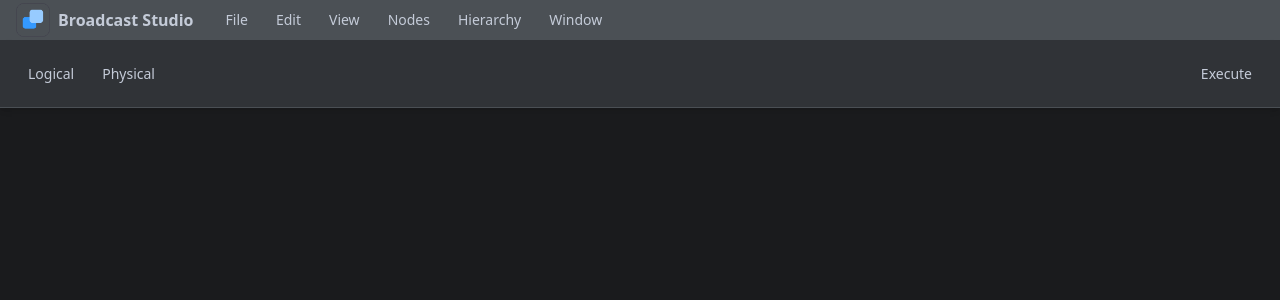
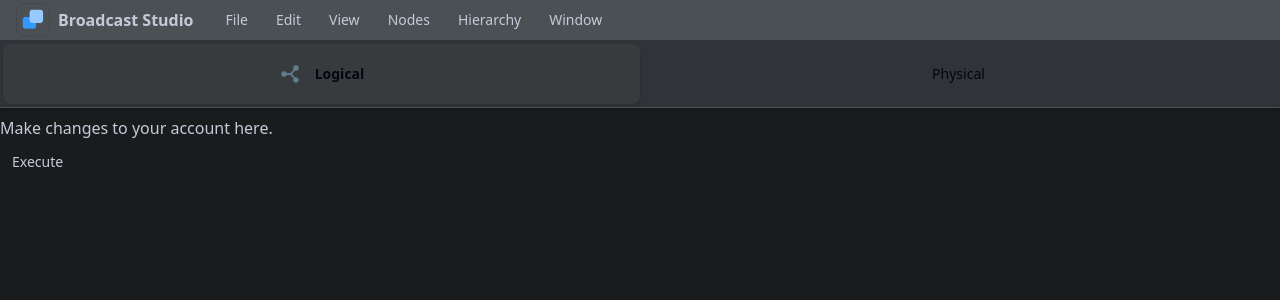
Before and after one commit to lukaulk/broadcast-studio, a Next.js app: page /studio in a window 1280 px wide. Shown: the top 300 px of the page. Built offline with nearby package versions, Linux system fonts and the light colour scheme.

Commit message:
feat: implement Tabs component with Radix UI; enhance OptionBar functionality and UI

```diff
--- a/app/studio/components/optionBar.tsx
+++ b/app/studio/components/optionBar.tsx
@@ -1,16 +1,37 @@
+"use client";
+
+import Image from "next/image";
+import { Tabs, TabsContent, TabsList, TabsTrigger } from "@/components/ui/tabs";
+
 export default function OptionBar() {
   return (
-        <div className="flex h-17 border-b border-b-[var(--bsui-border)] w-full items-center bg-[var(--bsui-gray-3)] text-[var(--bsui-gray-0)] shadow-md">
-            <div className="flex items-center space-x-1 ml-4">
-                <button type="button" className="flex cursor-pointer items-center rounded-md px-3 py-1 hover:bg-[var(--bsui-active)] active:scale-95 active:bg-[var(--bsui-actived)]">
-                    <span className="text-sm">Logical</span>
-                </button>
-                <button type="button" className="flex cursor-pointer items-center rounded-md px-3 py-1 hover:bg-[var(--bsui-active)] active:scale-95 active:bg-[var(--bsui-actived)]">
-                    <span className="text-sm">Physical</span>
-                </button>
-            </div>
+    <div>
+      <Tabs defaultValue="logical" className="w-full rounded-none">
+        <TabsList className="flex h-17  rounded-none border-b border-b-[var(--bsui-border)] w-full items-center bg-[var(--bsui-gray-3)] text-[var(--bsui-gray-0)] shadow-md">
+          <TabsTrigger
+            value="logical"
+            className="flex items-center px-3 py-3 rounded-md data-[state=active]:bg-[#383B3E] data-[state=active]:font-semibold hover:bg-[var(--bsui-active)]"
+          >
+            <Image src="/icons/Connect.svg" alt="Logical" width={22} height={22} className="mr-2" />
+            Logical
+          </TabsTrigger>
+          <TabsTrigger
+            value="physical"
+            className="flex items-center px-3 py-3 rounded-md data-[state=active]:bg-[var(--bsui-actived)] data-[state=active]:font-semibold hover:bg-[var(--bsui-active)]"
+          >
+            Physical
+          </TabsTrigger>
+        </TabsList>
+
+        <TabsContent value="logical">Make changes to your account here.</TabsContent>
+        <TabsContent value="physical">Change your password here.</TabsContent>
+      </Tabs>
+
       <div className="ml-auto flex mr-4">
-                <button type="button" className="flex cursor-pointer items-center rounded-md px-3 py-1 hover:bg-[var(--bsui-active)] active:scale-95 active:bg-[var(--bsui-actived)]">
+        <button
+          type="button"
+          className="flex cursor-pointer items-center rounded-md px-3 py-3 hover:bg-[var(--bsui-active)] active:scale-95 active:bg-[var(--bsui-actived)]"
+        >
           <span className="text-sm">Execute</span>
         </button>
       </div>
--- /dev/null
+++ b/components/ui/tabs.tsx
@@ -0,0 +1,66 @@
+"use client"
+
+import * as React from "react"
+import * as TabsPrimitive from "@radix-ui/react-tabs"
+
+import { cn } from "@/lib/utils"
+
+function Tabs({
+  className,
+  ...props
+}: React.ComponentProps<typeof TabsPrimitive.Root>) {
+  return (
+    <TabsPrimitive.Root
+      data-slot="tabs"
+      className={cn("flex flex-col gap-2", className)}
+      {...props}
+    />
+  )
+}
+
+function TabsList({
+  className,
+  ...props
+}: React.ComponentProps<typeof TabsPrimitive.List>) {
+  return (
+    <TabsPrimitive.List
+      data-slot="tabs-list"
+      className={cn(
+        "bg-muted text-muted-foreground inline-flex h-9 w-fit items-center justify-center rounded-lg p-[3px]",
+        className
+      )}
+      {...props}
+    />
+  )
+}
+
+function TabsTrigger({
+  className,
+  ...props
+}: React.ComponentProps<typeof TabsPrimitive.Trigger>) {
+  return (
+    <TabsPrimitive.Trigger
+      data-slot="tabs-trigger"
+      className={cn(
+        "data-[state=active]:bg-background dark:data-[state=active]:text-foreground focus-visible:border-ring focus-visible:ring-ring/50 focus-visible:outline-ring dark:data-[state=active]:border-input dark:data-[state=active]:bg-input/30 text-foreground dark:text-muted-foreground inline-flex h-[calc(100%-1px)] flex-1 items-center justify-center gap-1.5 rounded-md border border-transparent px-2 py-1 text-sm font-medium whitespace-nowrap transition-[color,box-shadow] focus-visible:ring-[3px] focus-visible:outline-1 disabled:pointer-events-none disabled:opacity-50 data-[state=active]:shadow-sm [&_svg]:pointer-events-none [&_svg]:shrink-0 [&_svg:not([class*='size-'])]:size-4",
+        className
+      )}
+      {...props}
+    />
+  )
+}
+
+function TabsContent({
+  className,
+  ...props
+}: React.ComponentProps<typeof TabsPrimitive.Content>) {
+  return (
+    <TabsPrimitive.Content
+      data-slot="tabs-content"
+      className={cn("flex-1 outline-none", className)}
+      {...props}
+    />
+  )
+}
+
+export { Tabs, TabsList, TabsTrigger, TabsContent }
--- a/package.json
+++ b/package.json
@@ -20,6 +20,7 @@
     "@radix-ui/react-dialog": "^1.1.15",
     "@radix-ui/react-label": "^2.1.7",
     "@radix-ui/react-slot": "^1.2.3",
+    "@radix-ui/react-tabs": "^1.1.13",
     "@radix-ui/react-tooltip": "^1.2.8",
     "@vercel/analytics": "^1.5.0",
     "class-variance-authority": "^0.7.1",
```
Also changed, not shown: 1 other file (tests, documents, lock files or other folders). Lines whose indentation alone changed are shown as unchanged.
